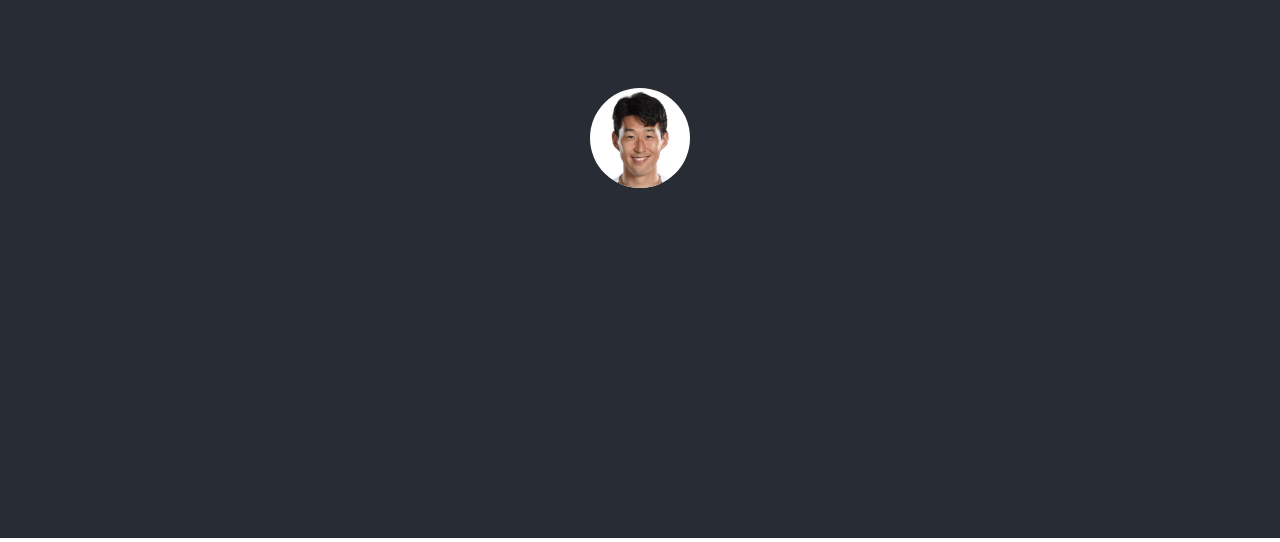
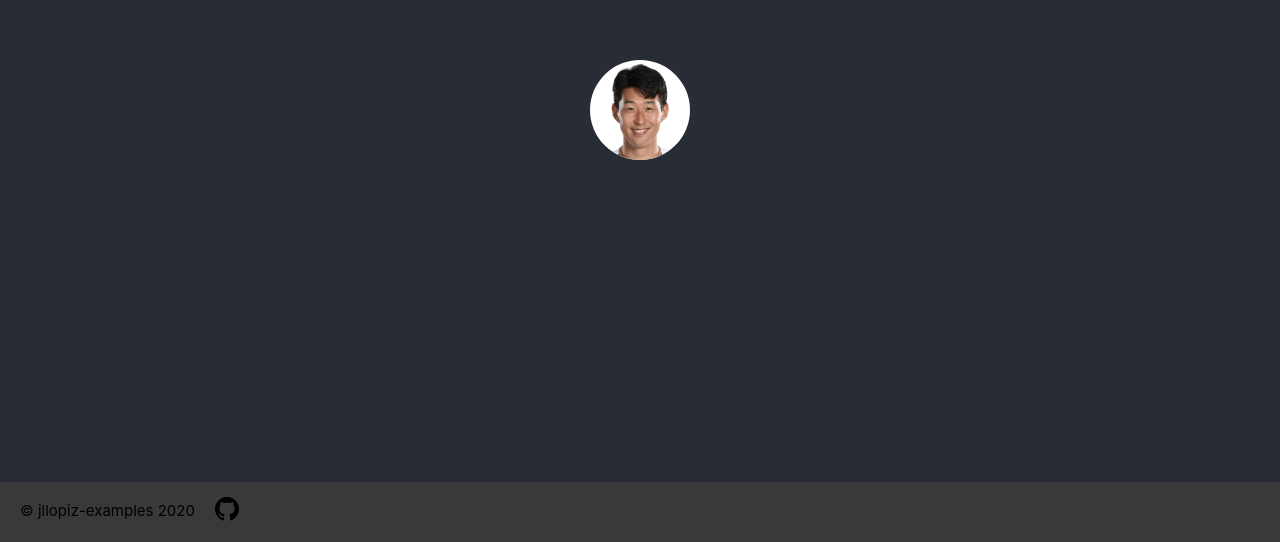
Before and after one commit to jllopiz90/card_on_hover, a React (Create React App) app: page / in a window 1280 px wide. Shown: the part 262-804 px from the top of the page. Built offline with nearby package versions, Linux system fonts and the light colour scheme.

Commit message:
added footer

```diff
--- a/src/App.css
+++ b/src/App.css
@@ -1,7 +1,16 @@
+:root {
+  --red: #FF4949;
+  --black: #2E2E2E;
+  --yellow: #ffc600;
+  --white: #fff;
+  --grey: #efefef;
+  --sky: #d4eef8;
+}
+
 .App {
   text-align: center;
   background-color: #282c34;
-  min-height: 100vh;
+  min-height: 93vh;
   display: flex;
   flex-direction: column;
   align-items: center;
@@ -10,6 +19,37 @@
   color: white;
 }
 
-.App-link {
-  color: #61dafb;
+footer {
+  height: 50px;
+  align-items: flex-start;
+  padding-top: 10px;
+  background-color: rgba(8, 8, 8, 0.8);
+  @media (max-width: 450px) {
+    height: 50px;
+  }
 }
+
+footer a {
+  color: var(--sky);
+  text-decoration-color: white;
+  /* Chrome renders this weird with this font, so we turn it off */
+  text-decoration-skip-ink: none;
+  cursor: pointer;
+}
+
+footer p {
+  padding: 0;
+  margin: 0;
+  font-size: 15px;
+  color: var(--anyColor);
+}
+
+footer span {
+  margin-left: 20px;
+  /* position: relative; */
+}
+
+footer span a {
+  position: relative;
+  top: 5px;
+}
--- a/src/App.js
+++ b/src/App.js
@@ -1,12 +1,16 @@
 import sonImg from './assets/son.png';
 import './App.css';
 import CircularImg from './components/CircularImg';
+import Footer from './components/Footer';
 
 function App() {
   return (
-    <div className="App">
-      <CircularImg src={sonImg} alt="son" />
-    </div>
+    <>
+      <div className="App">
+        <CircularImg src={sonImg} alt="son" />
+      </div>
+      <Footer />
+    </>
   );
 }
 
--- /dev/null
+++ b/src/components/Footer.jsx
@@ -0,0 +1,19 @@
+import React from 'react';
+import githubIcon from '../assets/github.svg';
+
+function Footer() {
+  return (
+    <footer>
+      <p>
+        <span>&copy; jllopiz-examples {new Date().getFullYear()}</span>
+        <span>
+          <a href="https://github.com/jllopiz90" target="_blank" rel="noreferrer">
+            <img src={githubIcon} alt="github" />
+          </a>
+        </span>
+      </p>
+    </footer>
+  );
+}
+
+export default Footer;
```
Also changed, not shown: src/assets/github.svg (added).
